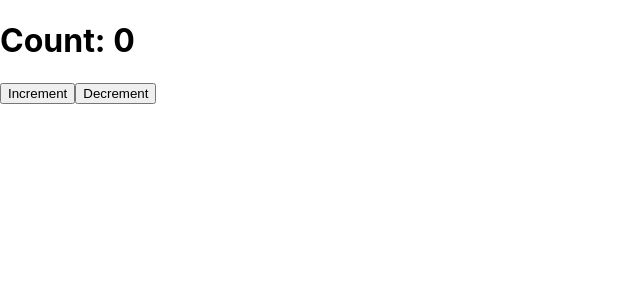
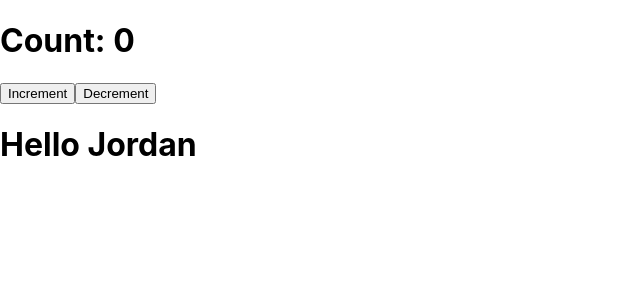
Before and after one commit to Jfudge95/React-Demo, a React (Create React App) app: page / in a window 1280 px wide. Shown: the top 300 px of the page, without its empty margins (0-640 px from the left). Built offline with nearby package versions, Linux system fonts and the light colour scheme.

Commit message:
Added Components and Notes

```diff
--- a/src/App.js
+++ b/src/App.js
@@ -1,28 +1,20 @@
-import { useState } from "react"; //state = a value that when it changes the DOM reflects that change. Stateful variables must have the useState hook here.
+import Counter from "./Components/Counter"; //Default exports do not need to be destructured aka no { file name }
+import Greeting from "./Components/Greeting";
 
 function App() {
-  const [counter, setCounter] = useState(0);
-
-  const increment = () => {
-    setCounter((currentVal) => currentVal + 1); //Because multiple things could be changing our Counter. We use currentVal to always show the current value of the counter
-  };
-
-  const decrement = () => {
-    if (counter === 0) return;
-    setCounter((currentVal) => currentVal - 1);
-  };
-
   return (
     <div>
-      <h1>Count: {counter}</h1>
-      <button onClick={increment}>Increment</button>
-      <button onClick={decrement}>Decrement</button>
+      <Counter />
+      <Greeting name="Jordan" />
     </div>
   );
 }
 
-export default App;
+export default App; // We use "Default" when we are only exporting 1 thing. Therefore, by default, we are exporting App. We could have more code that's outside of App but we just want to export App.
 
 // line 4 There are 2 return values. The first value "counter" is our stateful variable. Our second "setCounter" is our variable. Inside the function we give it the initial value of zero useState(0)
 // NEVER modify a stateful variable directly. the variable "setCounter" will be how we modify our stateful value "counter"
+// NEVER change the DOM directly. The Virtual DOM will do it for you.
+// The virtual DOM will keep the APP and the DOM insync with eachother. So if something in the APP changes than the DOM reflects that change and vise versa.
+// Example of the Virtual DOM in action is us clicking the "Increment" button in Counter. We click the button, the Event is Delivered from the DOM to the Virtual Dom. The Virtual Dom send the Event Delivery to the APP/ The APP, to reflect that change, sends the build to the Virtual DOM aka increases the count by 1. This build/change is communicated, by the virtual DOM, from the APP to the DOM to reflect the Count to show that it has increased by 1. Long Story Short: You click "Increment" and the Count goes up 1
 // Too create a React App go to GitBash and type "npx create-react-app ProjectName" so an example would be "npx create-react-app demo"
--- /dev/null
+++ b/src/Components/Counter.js
@@ -0,0 +1,23 @@
+import { useState } from "react"; //state = a value that when it changes the DOM reflects that change. Stateful variables must have the useState hook here.
+
+function Counter() {
+  const [counter, setCounter] = useState(0);
+
+  const increment = () => {
+    setCounter((currentVal) => currentVal + 1); //Because multiple things could be changing our Counter. We use currentVal to always show the current value of the counter
+  };
+
+  const decrement = () => {
+    if (counter === 0) return;
+    setCounter((currentVal) => currentVal - 1);
+  };
+  return (
+    <div>
+      <h1>Count: {counter}</h1>
+      <button onClick={increment}>Increment</button>
+      <button onClick={decrement}>Decrement</button>
+    </div>
+  );
+}
+
+export default Counter;
--- /dev/null
+++ b/src/Components/Greeting.js
@@ -0,0 +1,9 @@
+function Greeting({ name }) {
+  return (
+    <div>
+      <h1>Hello {name}</h1>
+    </div>
+  );
+}
+
+export default Greeting;
```
